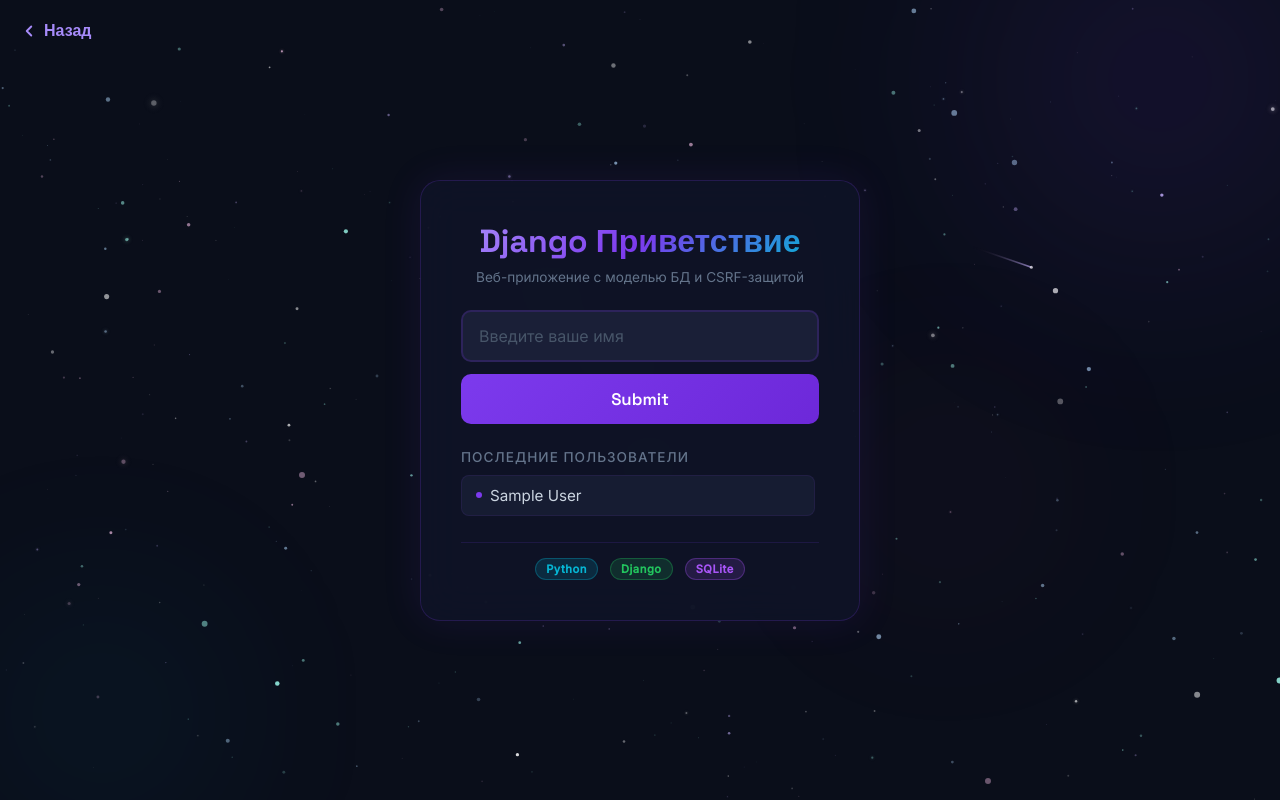
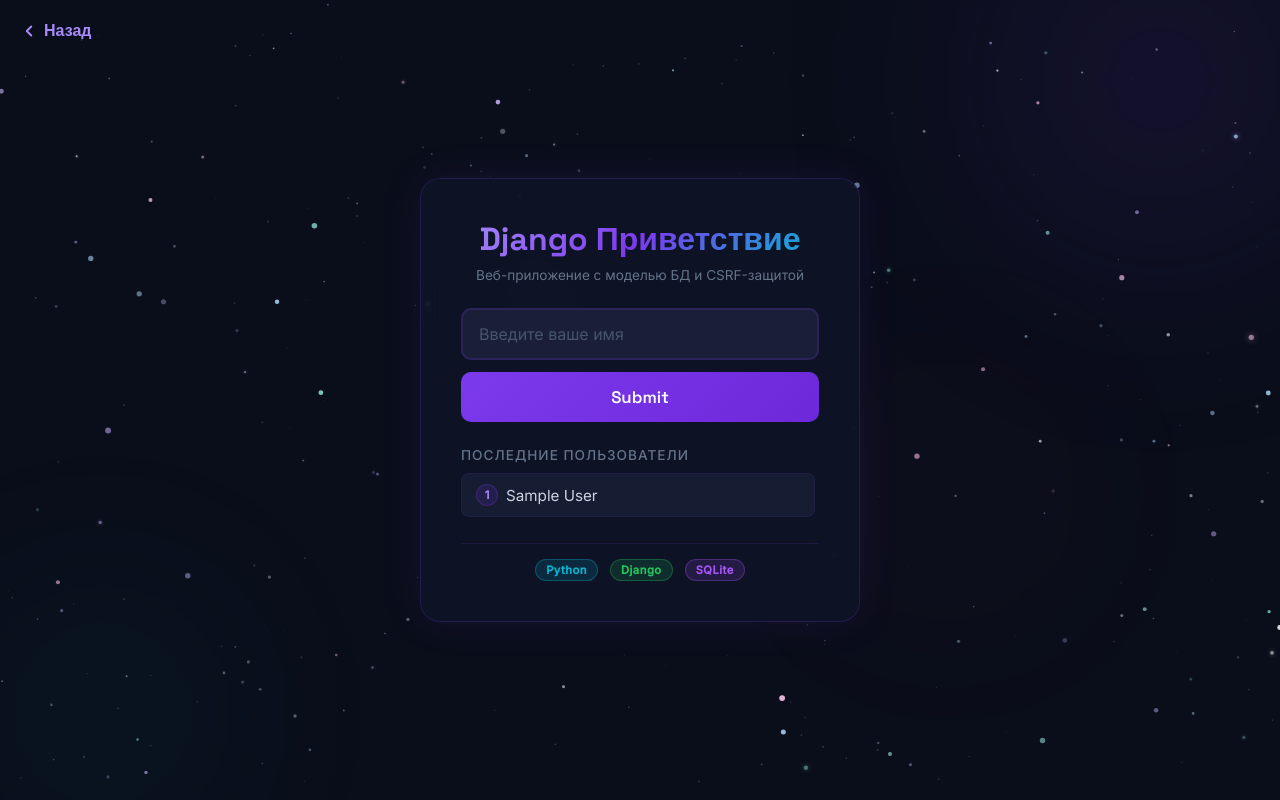
Before and after one commit to igorao79/synergypractice, a Django app: page / in a window 1280 px wide. Run offline with Django 5.2, Linux system fonts and the light colour scheme; tables that the repository leaves empty hold one stand-in row (values such as "Sample post").

Commit message:
Case 3: seed the starfield and number users instead of a bullet dot
Every form submit is a full page reload, so the canvas star field was
re-randomizing its positions each time (Math.random()) — visible as
the background "redrawing". Seed it with a fixed PRNG so the layout
is stable across reloads.

Also replace the plain bullet before each name with the user's actual
DB id, so the list reads as a running count (#1, #2, #3...) instead
of an unordered dot list.

```diff
--- a/case3/greetings/templates/greetings/index.html
+++ b/case3/greetings/templates/greetings/index.html
@@ -219,11 +219,17 @@
             align-items: center;
             gap: 8px;
         }
-        .names-list li::before {
-            content: '';
-            width: 6px; height: 6px;
-            background: #7c3aed;
+        .names-list .user-num {
+            display: flex;
+            align-items: center;
+            justify-content: center;
+            width: 22px; height: 22px;
+            background: rgba(124, 58, 237, 0.15);
+            border: 1px solid rgba(124, 58, 237, 0.25);
             border-radius: 50%;
+            color: #a78bfa;
+            font-size: 0.7rem;
+            font-weight: 700;
             flex-shrink: 0;
         }
 
@@ -292,7 +298,7 @@
             <h3>Последние пользователи</h3>
             <ul>
                 {% for user in names %}
-                <li>{{ user.name }}</li>
+                <li><span class="user-num">{{ user.id }}</span>{{ user.name }}</li>
                 {% endfor %}
             </ul>
         </div>
@@ -331,21 +337,33 @@
             { count: 40,  speedFactor: 0.1,  sizeRange: [1.5, 3.0], opacityRange: [0.5, 1.0] },
         ];
 
+        // Seeded RNG so the star field looks identical on every reload
+        // instead of visibly re-shuffling each time the form submits
+        function mulberry32(seed) {
+            return function () {
+                seed |= 0; seed = (seed + 0x6D2B79F5) | 0;
+                let t = Math.imul(seed ^ (seed >>> 15), 1 | seed);
+                t = (t + Math.imul(t ^ (t >>> 7), 61 | t)) ^ t;
+                return ((t ^ (t >>> 14)) >>> 0) / 4294967296;
+            };
+        }
+        const rand = mulberry32(42);
+
         const stars = [];
         const colors = ['255,255,255', '200,180,255', '180,220,255', '255,200,240', '160,255,240'];
 
         layers.forEach(layer => {
             for (let i = 0; i < layer.count; i++) {
                 stars.push({
-                    x: Math.random() * W,
-                    y: Math.random() * H,
-                    size: layer.sizeRange[0] + Math.random() * (layer.sizeRange[1] - layer.sizeRange[0]),
+                    x: rand() * W,
+                    y: rand() * H,
+                    size: layer.sizeRange[0] + rand() * (layer.sizeRange[1] - layer.sizeRange[0]),
                     speed: layer.speedFactor,
-                    opacityBase: layer.opacityRange[0] + Math.random() * (layer.opacityRange[1] - layer.opacityRange[0]),
-                    twinkleSpeed: 0.5 + Math.random() * 2,
-                    twinkleOffset: Math.random() * Math.PI * 2,
-                    color: colors[Math.floor(Math.random() * colors.length)],
-                    hasGlow: Math.random() < 0.15,
+                    opacityBase: layer.opacityRange[0] + rand() * (layer.opacityRange[1] - layer.opacityRange[0]),
+                    twinkleSpeed: 0.5 + rand() * 2,
+                    twinkleOffset: rand() * Math.PI * 2,
+                    color: colors[Math.floor(rand() * colors.length)],
+                    hasGlow: rand() < 0.15,
                 });
             }
         });
```
